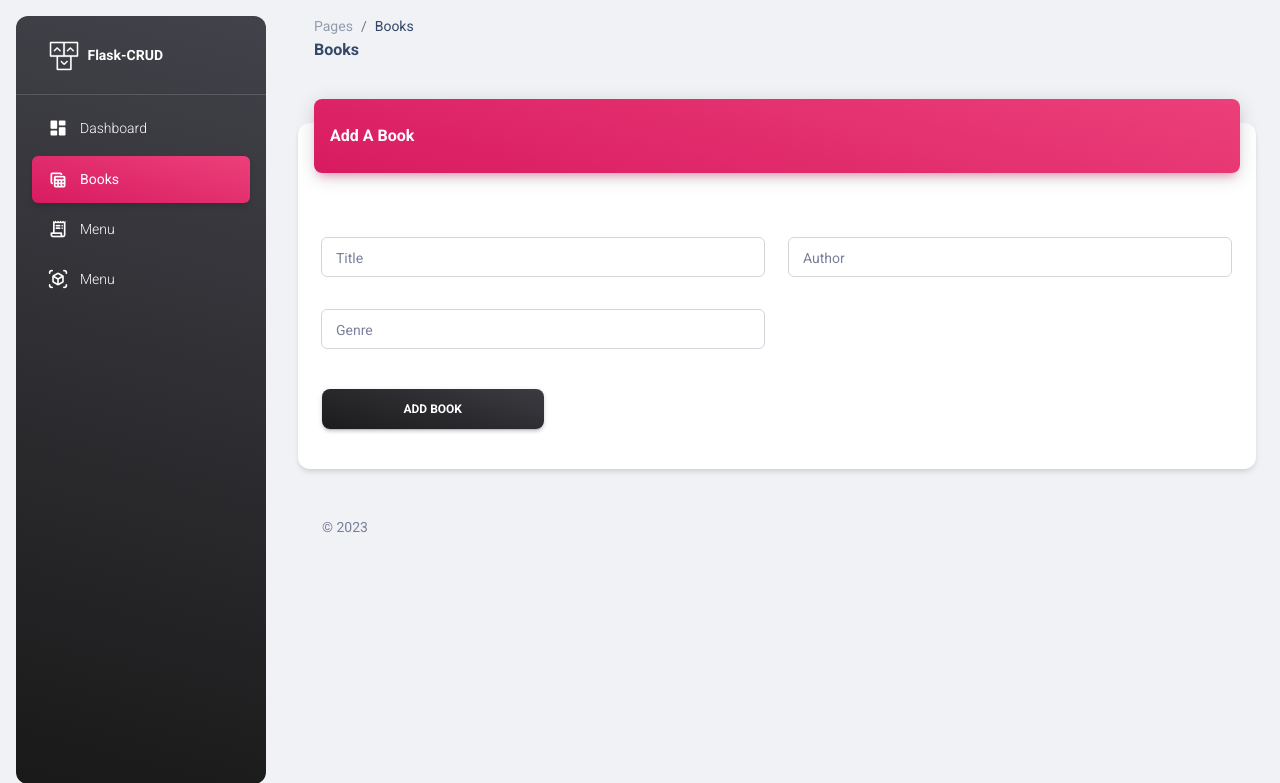
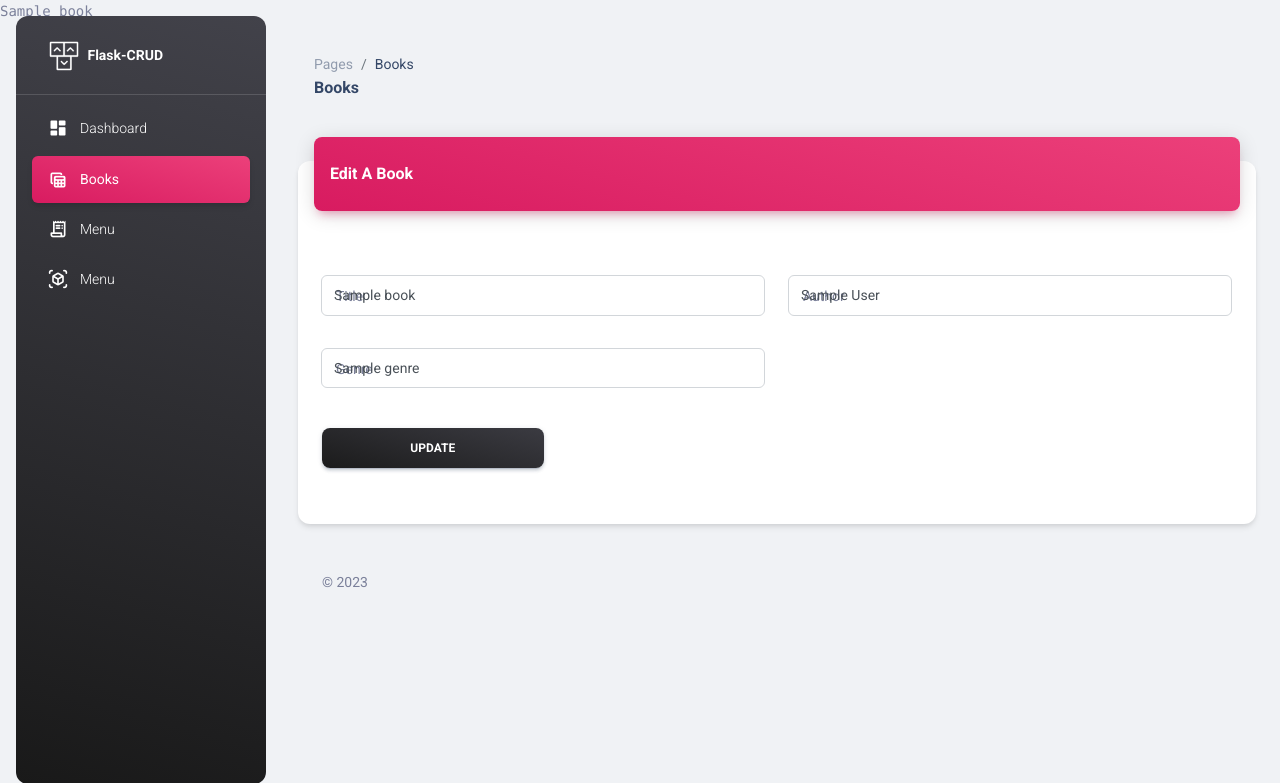
Before and after one commit to rizkysanjaya/flask-crud, a Flask app: template templates/edit-book.html in a window 1280 px wide. Shown: the top 783 px of the page. Run offline with Flask 3, Linux system fonts and the light colour scheme; the template is opened without the code that fills it: most values are stand-ins (such as "Sample title", 1, 10 or a date in 2020); some libraries are stand-ins or nearby versions.

Commit message:
add CRUD view

```diff
--- a/main.py
+++ b/main.py
@@ -32,7 +32,62 @@ def add_book():
 def new_book():
     return render_template('add-book.html')
 
+#update book page and display data from coreesponding id
+@app.route('/edit/<int:id>', methods=['GET', 'POST'])
+def edit(id):
+    conn = mysql.connect()
+    cursor = conn.cursor()
 
+    if request.method == 'POST':
+        # Retrieve the form data
+        _title = request.form['title']
+        _author = request.form['author']
+        _genre = request.form['genre']
+
+        # Update the record in the database
+        cursor.execute(
+            "UPDATE books SET title=%s, author=%s, genre=%s WHERE id=%s",
+            (_title, _author, _genre, id)
+        )
+        conn.commit()
+
+        # flash('Book updated successfully!', 'success')
+        conn.close()
+        return redirect(url_for('book'))
+
+    # If the request method is GET, retrieve the data of the book to be edited
+    cursor.execute("SELECT * FROM books WHERE id = %s", (id,))
+    book = cursor.fetchone()
+    conn.close()
+
+    if book:
+        return render_template('edit-book.html', book=book)
+    else:
+        # flash('Book not found!', 'danger')
+        return redirect(url_for('book'))
+
+# #update function
+# @app.route('/update', methods=['POST'])
+# def update():
+#     conn = mysql.connect()
+#     cursor = conn.cursor()
+
+#     if request.method == 'POST':
+#         # Retrieve the form data
+#         _title = request.form['title']
+#         _author = request.form['author']
+#         _genre = request.form['genre']
+
+#         # Update the record in the database
+#         cursor.execute(
+#             "UPDATE books SET title=%s, author=%s, genre=%s WHERE id=%s",
+#             (_title, _author, _genre, id)
+#         )
+#         conn.commit()
+
+#         flash('Book updated successfully!', 'success')
+#         conn.close()
+#         return redirect(url_for('book'))
 
 @app.route('/book')
 def book():
@@ -65,44 +120,35 @@ def book_details(id):
         cursor.close()
         conn.close()
 
-@app.route('/update', methods=['PUT'])
-def update_book():
-    try:
-        _json = request.json
-        _id = _json['id']
-        _title = _json['title']
-        _author = _json['author']
-        _genre = _json['genre']
-        if _title and _author and _genre and request.method == 'PUT':
-            sqlQuery = "UPDATE books SET title=%s, author=%s,genre=%s WHERE id=%s"
-            bindData = (_title, _author, _genre, _id)
-            conn = mysql.connect()
-            cursor = conn.cursor()
-            cursor.execute(sqlQuery, bindData)
-            conn.commit()
-            respone = jsonify('Book updated successfully!')
-            respone.status_code = 200
-            return respone
-        else:
-            return showMessage()
-    except Exception as e:
-        print(e)
-    finally:
-        cursor.close()
-        conn.close()
+# @app.route('/update', methods=['PUT'])
+# def update_book():
+#     try:
+#         _id = request.form['id']
+#         _title = request.form['title']
+#         _author = request.form['author']
+#         _genre = request.form['genre']
 
-@app.route('/delete/<int:id>', methods=['DELETE'])
+#         conn = mysql.connect()
+#         cursor = conn.cursor(pymysql.cursors.DictCursor)
+#         cursor.execute("UPDATE books SET title=%s, author=%s, genre=%s WHERE id=%s", (_title, _author, _genre, id))
+#         conn.commit()
+#         return redirect(url_for('book'))
+#     except Exception as e:
+#         print(e)
+#     finally:
+#         cursor.close()
+#         conn.close()
+
+@app.route('/delete/<int:id>', methods=['GET'])
 def delete_book(id):
 	try:
 		conn = mysql.connect()
 		cursor = conn.cursor()
 		cursor.execute("DELETE FROM books WHERE id =%s", (id,))
 		conn.commit()
-		respone = jsonify('Book deleted successfully!')
-		respone.status_code = 200
-		return respone
+		return redirect(url_for('book'))
 	except Exception as e:
-		print(e)
+		return redirect(url_for('book'))
 	finally:
 		cursor.close()
 		conn.close()
--- a/templates/books.html
+++ b/templates/books.html
@@ -241,7 +241,7 @@
 												<td class="align-middle text-center">
 													<a
 														class="btn btn-primary"
-														href="javascript:;"
+														href="{{ url_for('edit', id=book.id) }}"
 														class="text-secondary font-weight-bold text-xs"
 														data-toggle="tooltip"
 														data-original-title="Edit user"
@@ -251,10 +251,11 @@
 
 													<a
 														class="btn btn-outline-danger"
-														href="javascript:;"
+														href="/delete/{{ book.id }}"
 														class="text-secondary font-weight-bold text-xs"
 														data-toggle="tooltip"
 														data-original-title="Delete user"
+														onclick="return confirm('Are you sure you want to delete this book?')"
 													>
 														Delete
 													</a>
--- a/templates/edit-book.html
+++ b/templates/edit-book.html
@@ -1,3 +1,5 @@
+<pre>{{ book }}</pre>
+
 <!DOCTYPE html>
 <html lang="en">
 	<head>
@@ -176,27 +178,42 @@
 								<div
 									class="bg-gradient-primary shadow-primary border-radius-lg pt-4 pb-3"
 								>
-									<h6 class="text-white text-capitalize ps-3">Add a Book</h6>
+									<h6 class="text-white text-capitalize ps-3">Edit a Book</h6>
 								</div>
 								<!-- Button trigger modal -->
 							</div>
 							<div class="card-body px-0 pb-2">
-								<form
-									class="card-body"
-									action="{{ url_for('add_book') }}"
-									method="POST"
-								>
+								<form class="card-body" method="POST">
 									<div class="row">
+										<input
+											type="hidden"
+											class="form-control"
+											name="id"
+											title="{{ book['id'] }}"
+											value="{{ book['id'] }}"
+										/>
 										<div class="col-md-6">
 											<div class="input-group input-group-outline my-3">
 												<label class="form-label">Title</label>
-												<input type="text" class="form-control" name="title" />
+												<input
+													type="text"
+													class="form-control"
+													name="title"
+													title="{{ book.title }}"
+													value="{{ book.title }}"
+												/>
 											</div>
 										</div>
 										<div class="col-md-6">
 											<div class="input-group input-group-outline my-3">
 												<label class="form-label">Author</label>
-												<input type="text" class="form-control" name="author" />
+												<input
+													type="text"
+													class="form-control"
+													name="author"
+													title="{{ book.author }}"
+													value="{{ book.author }}"
+												/>
 											</div>
 										</div>
 									</div>
@@ -204,7 +221,13 @@
 										<div class="col-md-6">
 											<div class="input-group input-group-outline my-3">
 												<label class="form-label">Genre</label>
-												<input type="text" class="form-control" name="genre" />
+												<input
+													type="text"
+													class="form-control"
+													name="genre"
+													title="{{ book.genre }}"
+													value="{{ book.genre }}"
+												/>
 											</div>
 										</div>
 									</div>
@@ -215,7 +238,7 @@
 												type="submit"
 												class="btn bg-gradient-dark w-50 my-4 mb-2"
 											>
-												Add Book
+												Update
 											</button>
 										</div>
 									</div>
```
